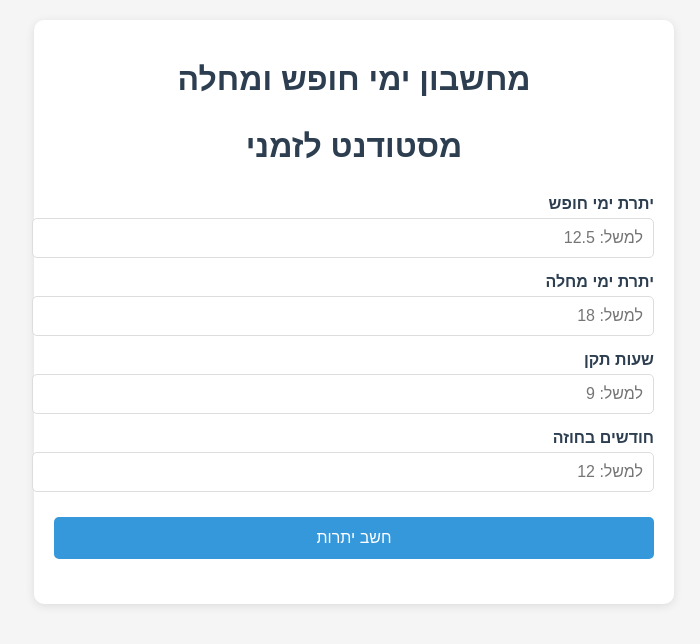
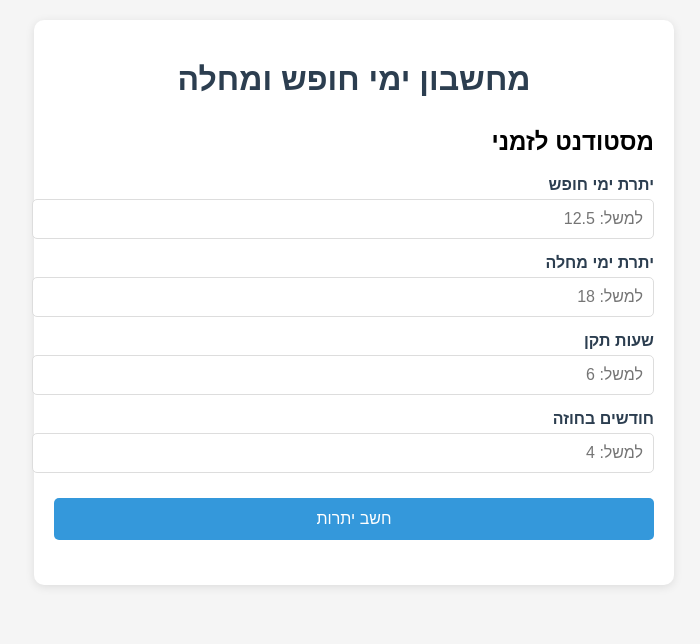
Before and after one commit to udivaksman/MiritVaksmanCalcStudToTemp, a plain HTML site: page index.html in a window 1280 px wide. Shown: the whole page, without its empty margins (286-986 px from the left). Drawn offline with Linux system fonts and the light colour scheme.

Commit message:
Update index.html

```diff
--- a/index.html
+++ b/index.html
@@ -111,7 +111,7 @@
 <body>
     <div class="container">
         <h1>מחשבון ימי חופש ומחלה</h1>
-        <h1>מסטודנט לזמני</h1>
+        <h2>מסטודנט לזמני</h2>
         <div class="input-group">
             <label for="vacationDays">יתרת ימי חופש</label>
             <input type="number" id="vacationDays" step="0.01" min="0" placeholder="למשל: 12.5">
@@ -124,12 +124,12 @@
 
         <div class="input-group">
             <label for="standardHours">שעות תקן</label>
-            <input type="number" id="standardHours" step="0.01" min="0" placeholder="למשל: 9">
+            <input type="number" id="standardHours" step="0.01" min="0" placeholder="למשל: 6">
         </div>
 
         <div class="input-group">
             <label for="contractMonths">חודשים בחוזה</label>
-            <input type="number" id="contractMonths" min="1" placeholder="למשל: 12">
+            <input type="number" id="contractMonths" min="1" placeholder="למשל: 4">
         </div>
 
         <button id="calculateBtn">חשב יתרות</button>
```
